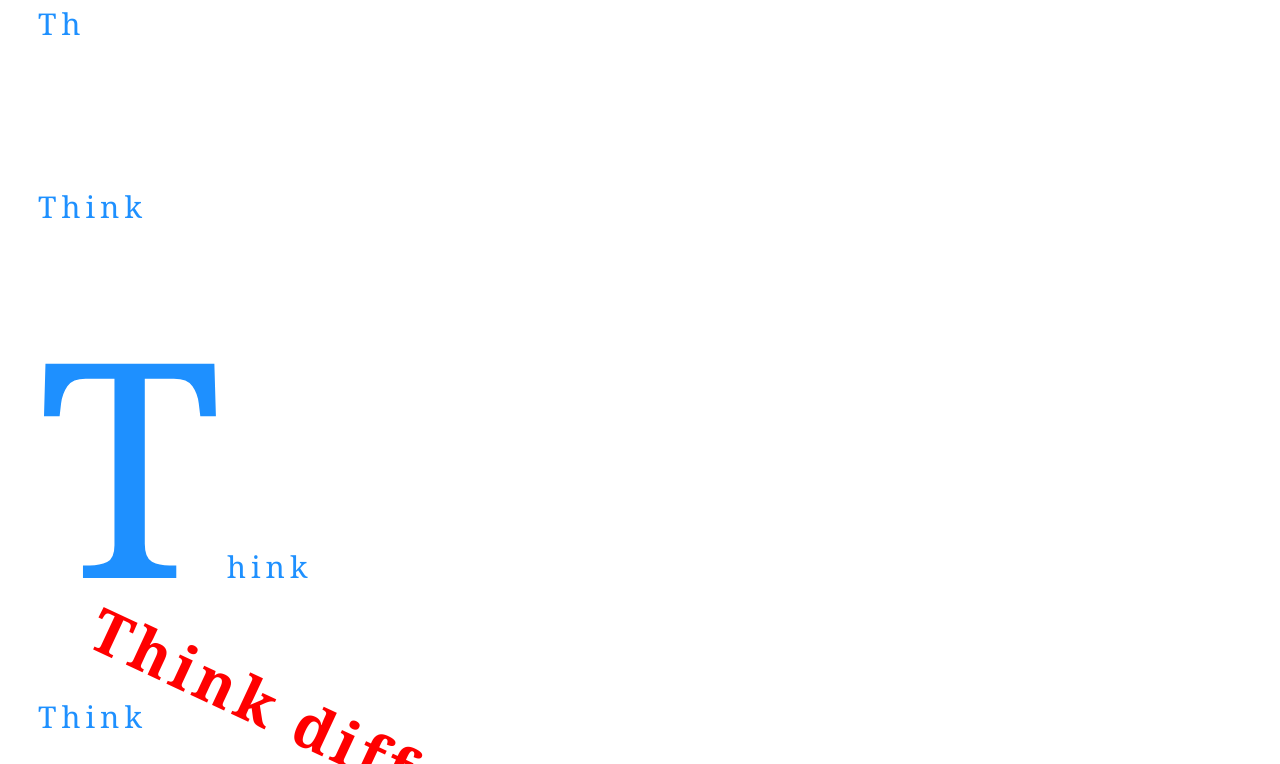
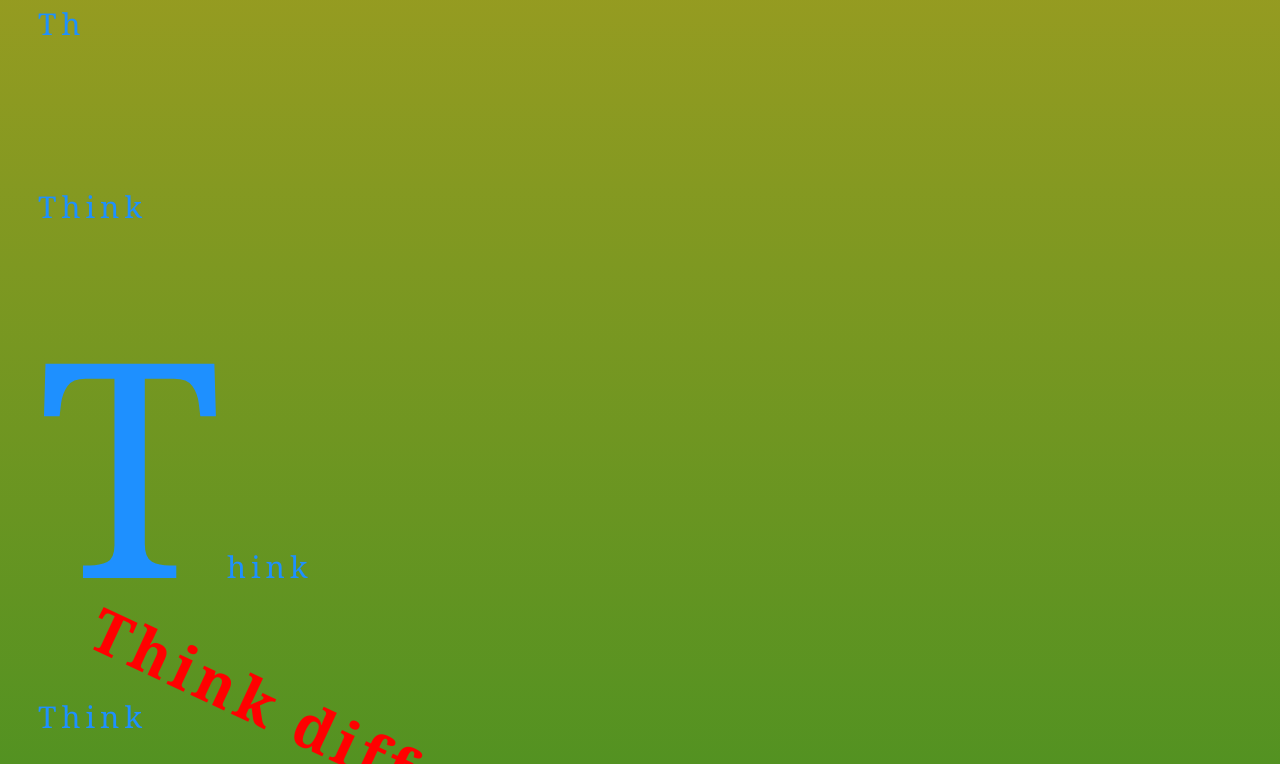
Before and after one commit to JackDeGregori/manifesto, a plain HTML site: page index.html in a window 1280 px wide. Shown: the part 806-1570 px from the top of the page. Drawn offline with Linux system fonts and the light colour scheme.

Commit message:
Update styles.css

```diff
--- a/assets/css/styles.css
+++ b/assets/css/styles.css
@@ -1,4 +1,10 @@
 /* styles.css */
+
+html {
+	background-color: goldenrod;
+	background-image:
+		linear-gradient(goldenrod, forestgreen);
+}
 
 h1 {
 	font-family: Arial;
```
